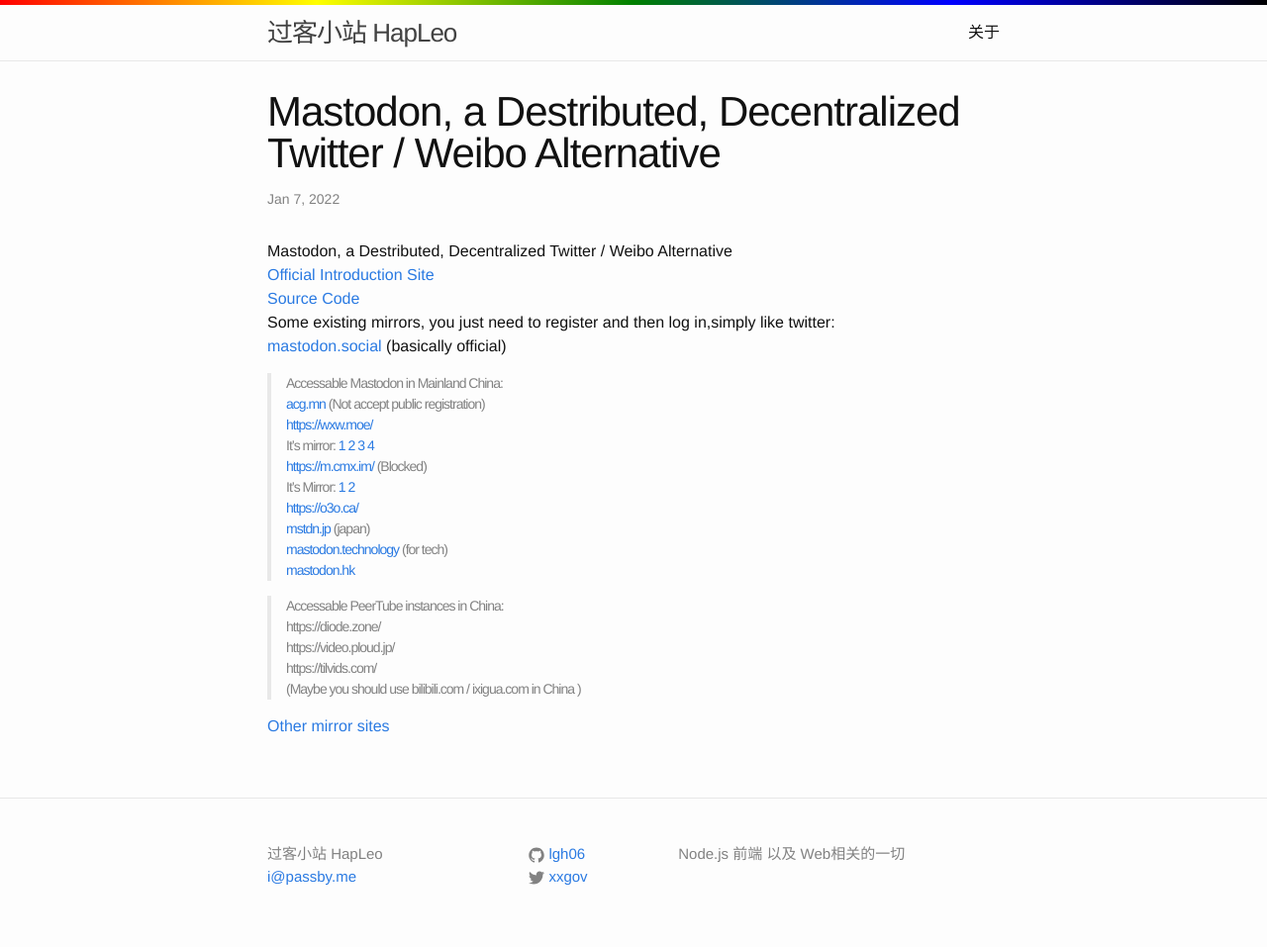
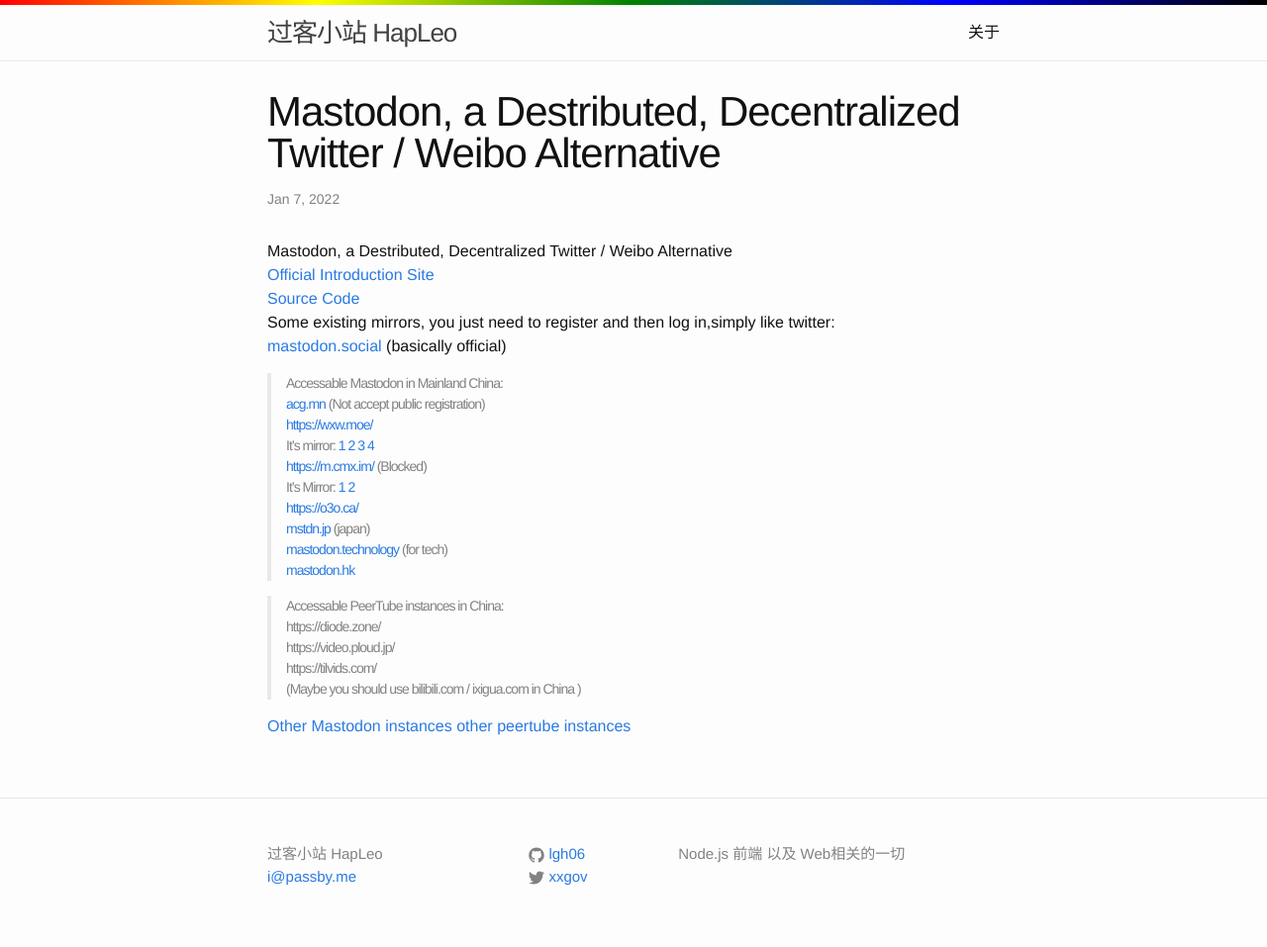
Before and after one commit to lgh06/blog, a Jekyll site: the page built from _posts/2022-01-07-mastodon-twitter-alternative.md, in a window 1280 px wide. Shown: the whole page at 99% size. Built offline with Jekyll 4.4.1, drawn with Linux system fonts in a browser that asks for light colours.

Commit message:
update link

```diff
--- a/_posts/2022-01-07-mastodon-twitter-alternative.md
+++ b/_posts/2022-01-07-mastodon-twitter-alternative.md
@@ -27,4 +27,5 @@
 https://tilvids.com/
 (Maybe you should use bilibili.com / ixigua.com in China )
 
-[Other mirror sites](https://instances.social/list/advanced#lang=zh&allowed=&prohibited=&min-users=&max-users=)
+[Other Mastodon instances](https://instances.social/list/advanced#lang=zh&allowed=&prohibited=&min-users=&max-users=)
+[other peertube instances](https://the-federation.info/peertube)
```
